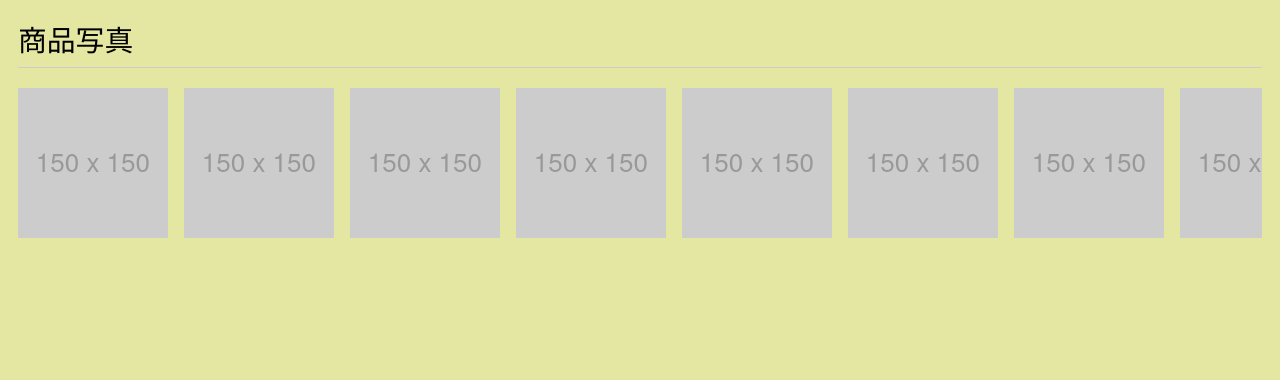
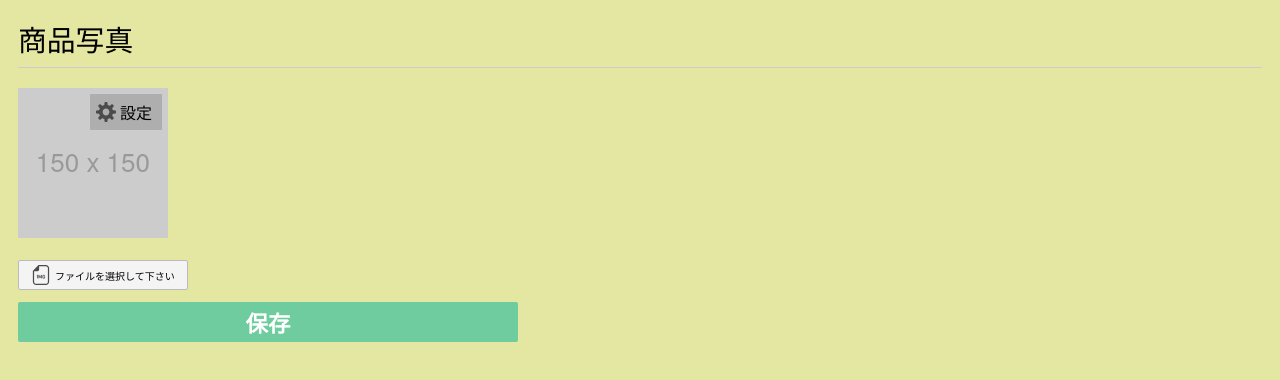
Before and after one commit to hikari0709/MultipleImageUpload, a website built with webpack: page public/index.html in a window 1280 px wide. Built offline with nearby package versions, Linux system fonts and the light colour scheme.

Commit message:
update: view ファイルアップロードボタンと保存ボタンの設置とstyle調整

```diff
--- a/public/index.html
+++ b/public/index.html
@@ -9,19 +9,34 @@
   </head>
   <body>
     <h2 class="heading">商品写真</h2>
-    <form action="">
-      <ul class="grid">
-        <li><img src="images/150x150.png" alt="サンプル画像" width="150" height="150" /></li>
-        <li><img src="images/150x150.png" alt="サンプル画像" width="150" height="150" /></li>
-        <li><img src="images/150x150.png" alt="サンプル画像" width="150" height="150" /></li>
-        <li><img src="images/150x150.png" alt="サンプル画像" width="150" height="150" /></li>
-        <li><img src="images/150x150.png" alt="サンプル画像" width="150" height="150" /></li>
-        <li><img src="images/150x150.png" alt="サンプル画像" width="150" height="150" /></li>
-        <li><img src="images/150x150.png" alt="サンプル画像" width="150" height="150" /></li>
-        <li><img src="images/150x150.png" alt="サンプル画像" width="150" height="150" /></li>
-        <li><img src="images/150x150.png" alt="サンプル画像" width="150" height="150" /></li>
-        <li><img src="images/150x150.png" alt="サンプル画像" width="150" height="150" /></li>
+    <form action="#" method="get">
+      <ul class="images margin-bottom-large">
+        <li>
+          <img src="images/150x150.png" alt="サンプル画像" width="150" height="150" />
+          <button type="button" class="image-settings">
+            <img
+              src="images/icon/gear.svg"
+              alt="設定アイコン"
+              width="20"
+              height="20"
+              class="image-settings-icon"
+            />
+            <p class="image-settings-icon">設定</p>
+          </button>
+        </li>
       </ul>
+      <button class="button-fileUpload margin-bottom-small">
+        <img
+          src="images/icon/file.svg"
+          alt="ファイルアイコン"
+          width="20"
+          height="20"
+          class="button-fileUpload-icon"
+        />
+        <p>ファイルを選択して下さい</p>
+      </button>
+      <input type="file" multiple class="button-fileUpload-input" />
+      <button type="submit" class="button-save">保存</button>
     </form>
   </body>
   <script type="text/javascript" src="javascript/index.js"></script>
--- a/src/scss/style.scss
+++ b/src/scss/style.scss
@@ -5,12 +5,49 @@ body {
   padding: 18px;
 }
 
-.grid {
+.margin {
+  &-bottom {
+    &-xsmall {
+      margin-block-end: 8px;
+    }
+    &-small {
+      margin-block-end: 12px;
+    }
+    &-medium {
+      margin-block-end: 16px;
+    }
+    &-large {
+      margin-block-end: 20px;
+    }
+  }
+}
+
+.images {
   display: grid;
   width: 100%;
   grid-template-columns: repeat(10, 150px);
   column-gap: 16px;
   overflow-x: scroll;
+
+  & > li {
+    position: relative;
+  }
+}
+
+.image-settings {
+  position: absolute;
+  display: flex;
+  align-items: center;
+  top: 6px;
+  right: 6px;
+  cursor: pointer;
+  padding: 6px;
+  background-color: rgba(#000, 0.15);
+  font-size: 1rem;
+}
+
+.image-settings-icon {
+  margin-right: 4px;
 }
 
 .heading {
@@ -19,3 +56,38 @@ body {
   padding-block-end: 8px;
   border-bottom: 1px solid #ccc;
 }
+
+.button-fileUpload {
+  display: flex;
+  align-items: center;
+  cursor: pointer;
+  padding: 4px 12px;
+  border: 1px solid #bbb;
+  border-radius: 2px;
+  background-color: #f4f4f4;
+}
+
+.button-fileUpload-icon {
+  margin-right: 4px;
+}
+
+.button-fileUpload-input {
+  display: none;
+}
+
+.button-save {
+  display: block;
+  cursor: pointer;
+  width: 500px;
+  padding: 4px 12px;
+  font-size: 1.4rem;
+  border-radius: 2px;
+  color: #fff;
+  font-weight: bold;
+  text-align: center;
+  background-color: rgb(110, 204, 158);
+
+  @media screen and (max-width: 414px) {
+    width: 100%;
+  }
+}
```
